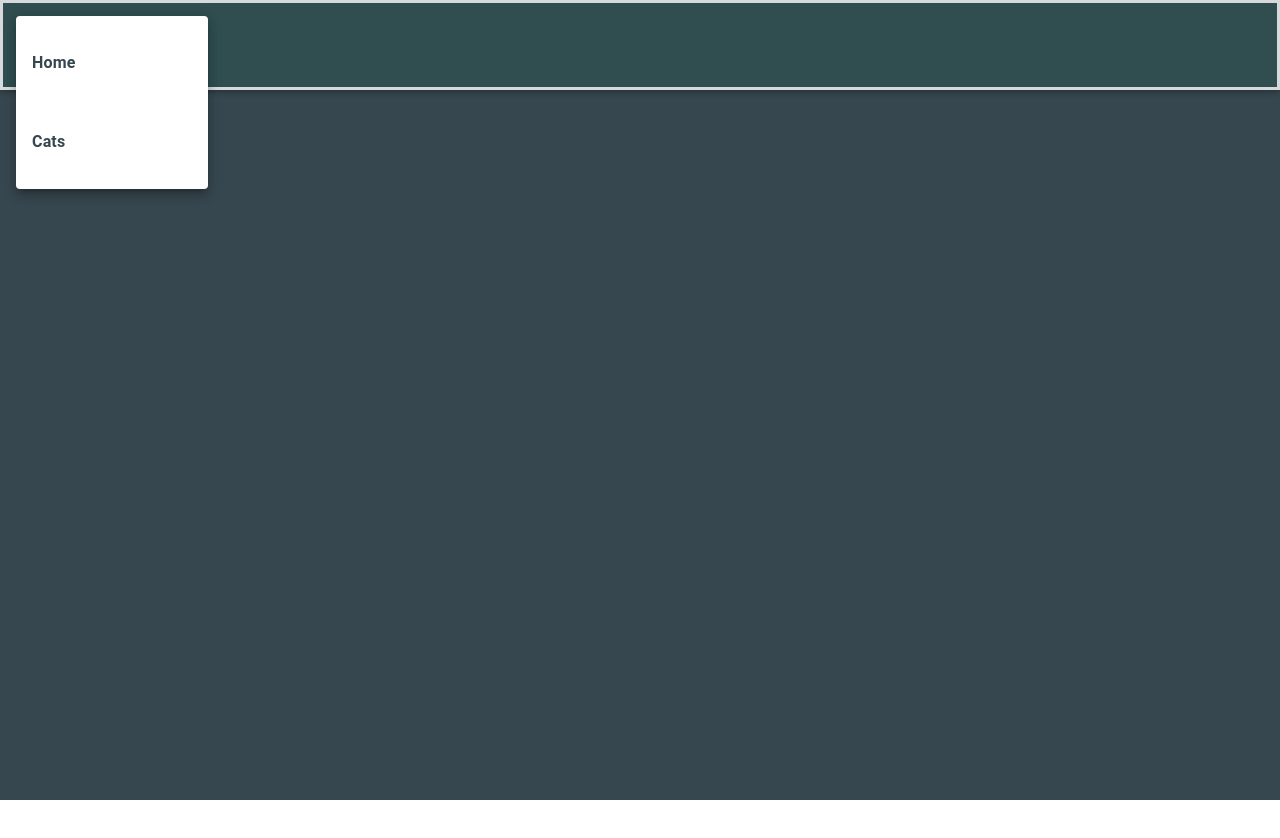
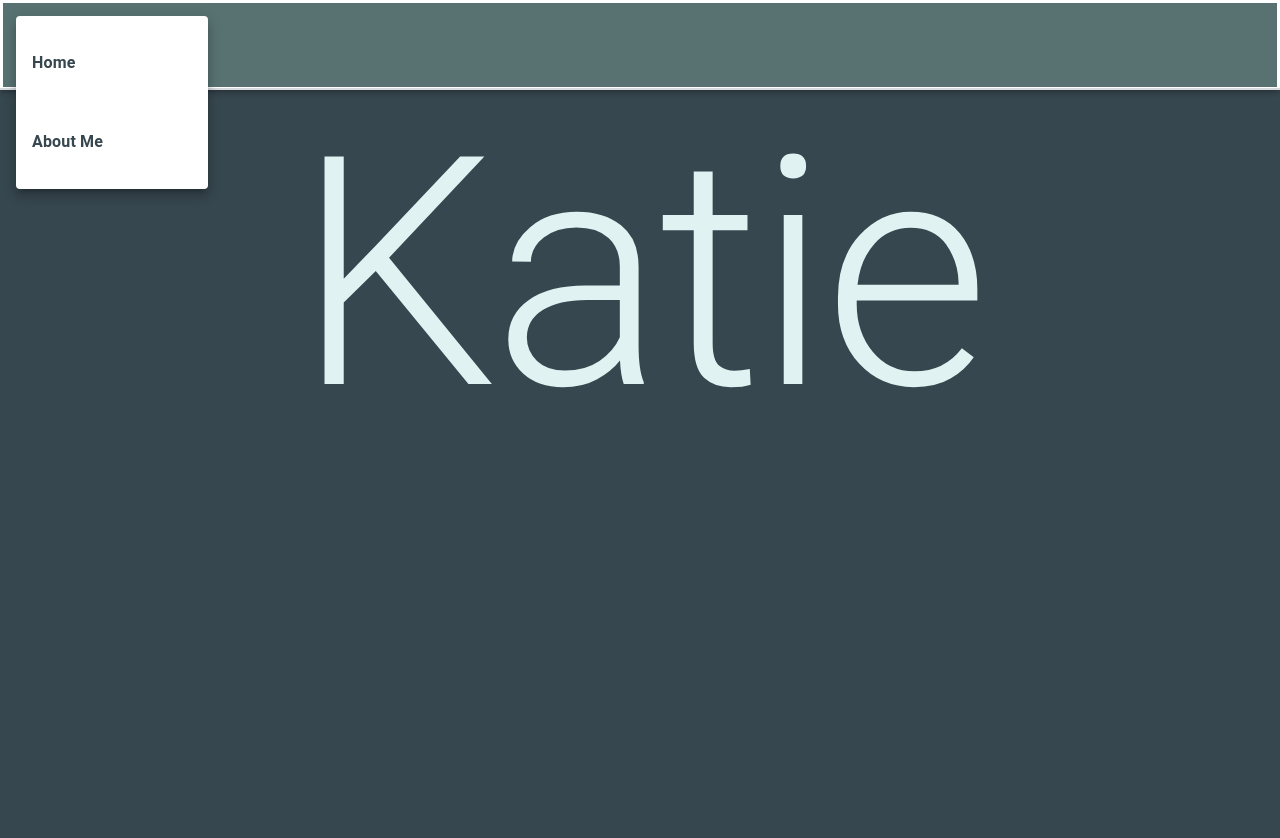
Before and after one commit to k-westbrook/katie-personal-site, a React (Create React App) app: page /aboutMe in a window 1280 px wide. Both pictures are taken after a click on the button "Menu". Shown: the top 838 px of the page. Before the commit the page ends 800 px from the top, so only its background shows below. Built offline with nearby package versions, Linux system fonts and the light colour scheme.

Commit message:
updated to personal site

```diff
--- a/package.json
+++ b/package.json
@@ -1,5 +1,5 @@
 {
-  "name": "photography",
+  "name": "katie-personal-site",
   "version": "0.1.0",
   "private": true,
   "dependencies": {
--- a/src/Cats.js
+++ b/src/AboutMe.js
@@ -1,6 +1,7 @@
 import React, { Component } from 'react'
 import { withStyles } from '@material-ui/core/styles';
 import { sizing } from '@material-ui/system';
+import { Slide } from '@material-ui/core';
 import Typography from '@material-ui/core/Typography';
 const styles = {
 
@@ -12,7 +13,7 @@ const styles = {
 };
 
 
-class Cats extends Component {
+class AboutMe extends Component {
 
 
 
@@ -21,7 +22,9 @@ class Cats extends Component {
     return (
       <div >
         <div className={classes.titleContainer}>
-          <Typography variant='h1'>Cats</Typography>
+          <Typography variant='h1'>Katie</Typography>
+        </div>
+        <div>
         </div>
       </div>
     )
@@ -31,4 +34,4 @@ class Cats extends Component {
 }
 
 
-export default withStyles(styles)(Cats)
+export default withStyles(styles)(AboutMe)
--- a/src/HomePage.js
+++ b/src/HomePage.js
@@ -82,7 +82,7 @@ class HomePage extends Component {
 
         </div >
         <div className={classes.infoContainer}>
-          <Typography className={classes.infoHome}>A place to compile and share my photos. <br />Click on Top Right Menu to see categories</Typography>
+          <Typography className={classes.infoHome}>Katie Westbrook <br />Welcome to my personal site!</Typography>
           <div className={classes.iconContainer}>
             <PetsIcon className={classes.iconBottom} />
             <AirplanemodeActiveIcon className={classes.iconBottom} />
--- a/src/NavBar.js
+++ b/src/NavBar.js
@@ -103,8 +103,8 @@ class NavBar extends React.Component {
 
             </MenuItem>
             <MenuItem onClick={this.handleClose}>
-              <Link href='/cats'>
-                <h4> Cats</h4>
+              <Link href='/aboutMe'>
+                <h4> About Me</h4>
               </Link>
             </MenuItem>
           </Menu>
--- a/src/Routes.js
+++ b/src/Routes.js
@@ -1,7 +1,7 @@
 import React, { Component } from 'react'
 import { Route, Switch } from 'react-router-dom'
 import HomePage from './HomePage';
-import Cats from './Cats'
+import AboutMe from './AboutMe'
 import { withStyles } from '@material-ui/core/styles';
 import { sizing } from '@material-ui/system';
 
@@ -26,7 +26,7 @@ class Routes extends Component {
       <div className={classes.root}>
         <Switch >
           <Route exact path="/" component={HomePage} />
-          <Route exact path="/cats" component={Cats} />
+          <Route exact path="/aboutMe" component={AboutMe} />
 
         </Switch>
       </div>
```
